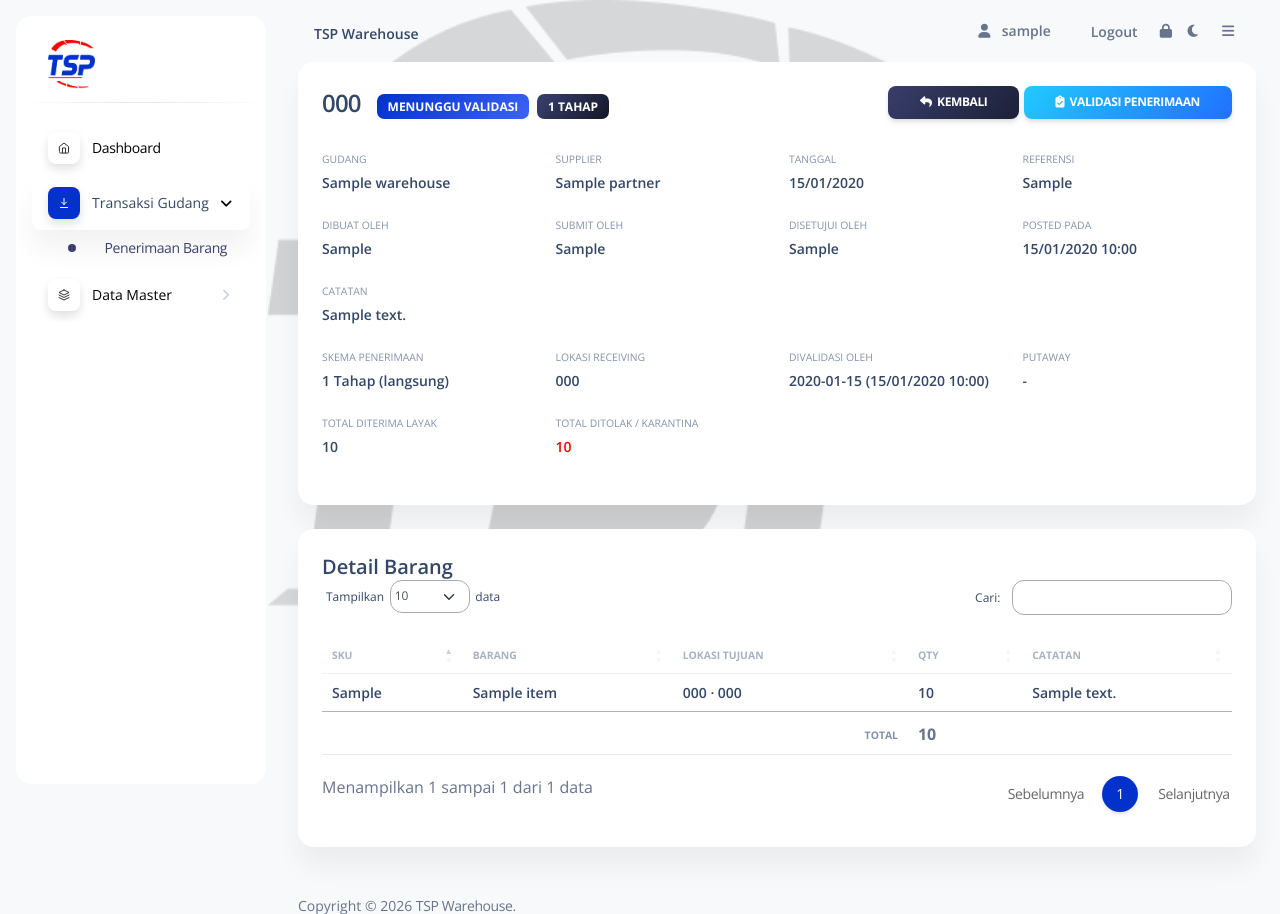
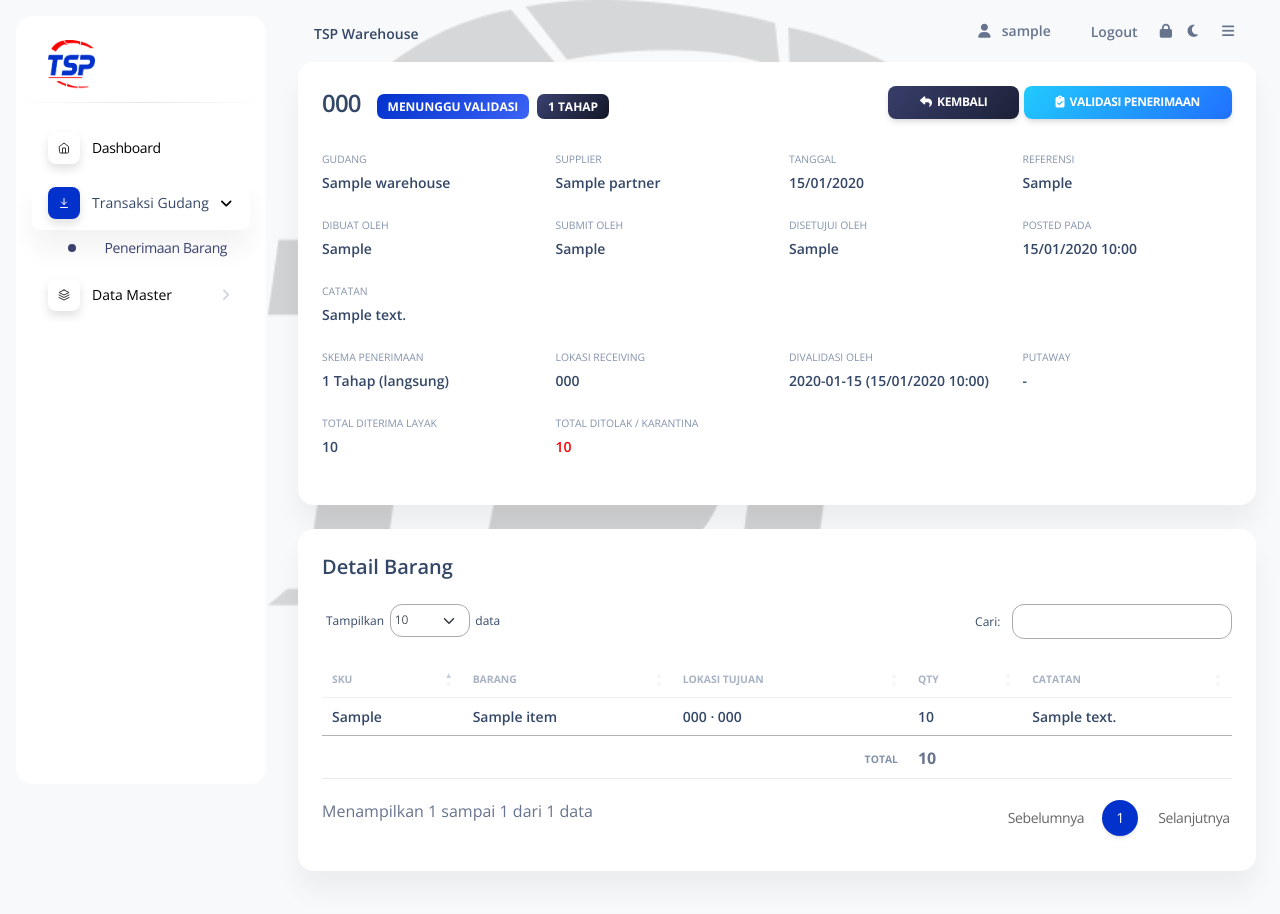
Before and after one commit to Bono2666/timur_sp, a Django app: page /warehouse/receipt/1/ in a window 1280 px wide. Shown: the top 914 px of the page. Run offline with Django 4.2, Linux system fonts and the light colour scheme; a user stored in the database is signed in; tables that the repository leaves empty hold one stand-in row (values such as "Sample post"); some libraries are stand-ins or nearby versions.

Commit message:
Card Detail Barang: margin bawah mb-4 pada judul agar ada jarak jelas antara judul dan body card (padding header theme hanya 0.5rem)

```diff
--- a/apps/templates/home/receipt_view.html
+++ b/apps/templates/home/receipt_view.html
@@ -245,7 +245,7 @@
             <!-- Card 2: Detail Barang -->
             <div class="card mt-4">
                 <div class="card-header">
-                    <h5 class="mb-0">Detail Barang</h5>
+                    <h5 class="mb-4">Detail Barang</h5>
                 </div>
                 <div class="card-body">
                     <div class="table-responsive">
```
